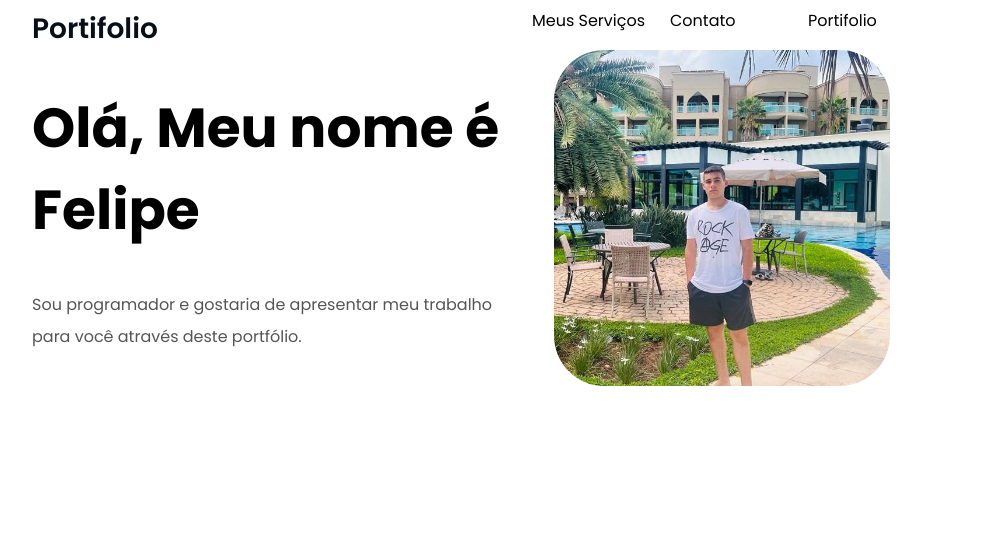
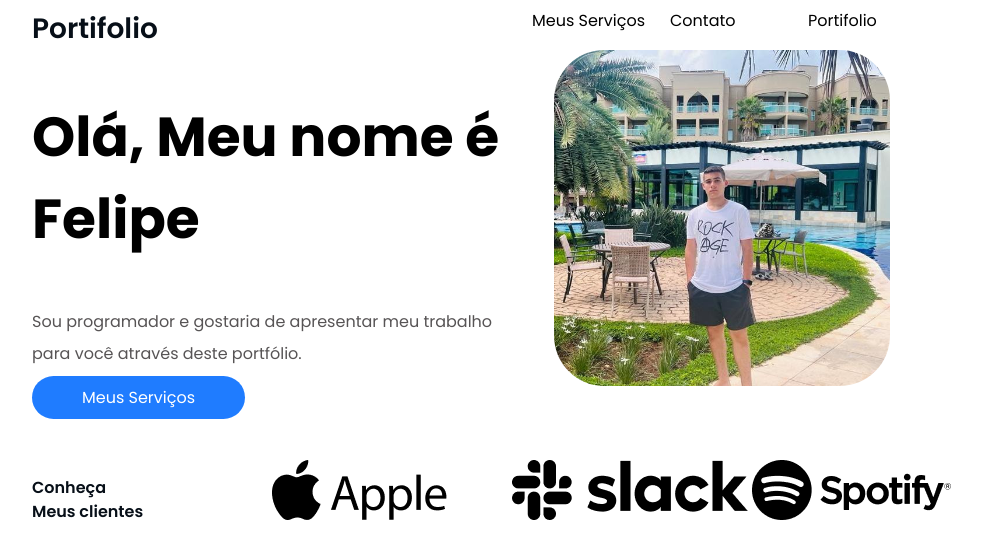
Before and after one commit to S9Fellps/Web, a plain HTML site: page Portifolio/Index.html in a window 1280 px wide. Shown: the whole page, without its empty margins (160-1142 px from the left). Drawn offline with Linux system fonts and the light colour scheme.

Commit message:
Add files via upload

```diff
--- a/Portifolio/Estilo.css
+++ b/Portifolio/Estilo.css
@@ -72,7 +72,44 @@ p.texto {
 
 
 #cabecalhoimg img {
-width: 70%;
-margin-left: 42px;
-border-radius: 15%;
+    width: 70%;
+    margin-left: 42px;
+    border-radius: 15%;
 }
+
+a {
+    text-decoration: none;
+    color: #000000;
+}
+
+#buttoncta {
+    background-color: #1F7CFF;
+    width: 180px;
+    height: 48px;
+    top: 504px;
+    left: 160px;
+    gap: 0px;
+    border-radius: 40px;
+    opacity: 0px;
+    font-family: Poppins;
+    font-size: 16px;
+    line-height: 24px;
+    text-align: center;
+    color: #FFFFFF;
+    padding: 10px 50px 10px 50px;
+
+}
+
+#clientes {
+    margin-top: 50px;
+    margin-bottom: 50px;
+}
+
+#cabecalhoclienteTexto {
+    font-family: Poppins;
+    font-size: 16px;
+    font-weight: 600;
+    line-height: 24px;
+    text-align: left;
+    color: #070F18;
+}
--- a/Portifolio/Index.html
+++ b/Portifolio/Index.html
@@ -17,6 +17,7 @@
 </head>
 
 <body>
+    <section class="section1">
         <div class="navegacao">
             <div id="titulo">
                 Portifolio
@@ -29,17 +30,46 @@
                 </ul>
             </div>
         </div>
+
         <div class="navegacao">
 
             <div id="cabecalhocta">
                 <h1>Olá, Meu nome é Felipe</h1>
-            <p class="texto">Sou programador e gostaria de apresentar meu trabalho para você através deste portfólio.</p>
+                <p class="texto">Sou programador e gostaria de apresentar meu trabalho para você através deste
+                    portfólio.</p>
+                <a id="buttoncta" href="#services">Meus Serviços</a>
+
             </div>
             <div id="cabecalhoimg">
                 <img src="IMG/My.jpg" alt="">
             </div>
 
         </div>
+        <div class="navegacao" id="clientes">
+            <div id="cabecalhoclienteTexto">
+                <p>Conheça<br>
+                Meus clientes</p>
+            </div>
+            <div><img src="IMG/apple.png"></div>
+            <div><img src="IMG/slack.png"></div>
+            <div><img src="IMG/spotify.png"></div>
+
+        </div>
+
+    </section>
+
+
+    <section class="section2">
+
+    </section>
+
+
+
+    <section class="section3">
+
+    </section>
+
+    </div>
 </body>
 
 </html>
```
Lines whose indentation alone changed are shown as unchanged.
